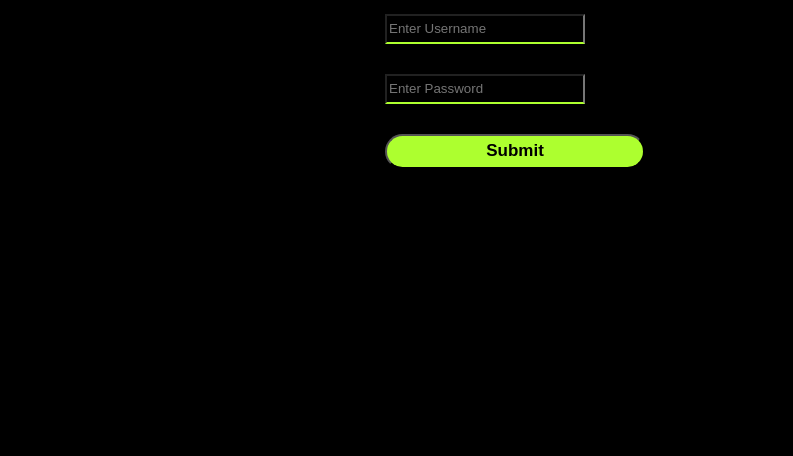
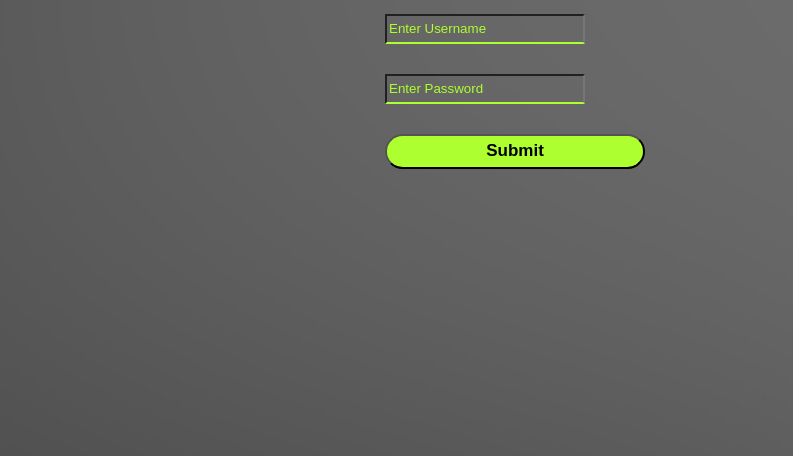
Before and after one commit to FilipKalicanin/Log-in, a plain HTML site: page index.html in a window 1280 px wide. Shown: the part 344-800 px from the top of the page, without its empty margins (125-918 px from the left). Drawn offline with Linux system fonts and the light colour scheme.

Commit message:
bckground change

```diff
--- a/log-inPage.css
+++ b/log-inPage.css
@@ -10,7 +10,8 @@ body {
     padding: 0;
     width: 100%;
     height: 100vh;
-    background-color: black;
+    background: url(gray.jpg) no-repeat;
+    background-size: cover;
 }
 
 .signin {
@@ -39,7 +40,7 @@ h2 {
     display: block;
     width: 200px;
     height: 30px;
-    color: gray;
+    color: greenyellow;
     outline: none;
     background: none;
     font-family: sans-serif;
@@ -53,7 +54,7 @@ h2 {
     display: block;
     width: 200px;
     height: 30px;
-    color: gray;
+    text-decoration-color: greenyellow;
     outline: none;
     background: none;
     font-family: sans-serif;
@@ -82,3 +83,7 @@ h2 {
     background-color: rgb(0, 117, 250);
     transition: 0.6s;
 }
+
+::-webkit-input-placeholder {
+    color: greenyellow;
+}
```
Also changed, not shown: gray.jpg (added).
